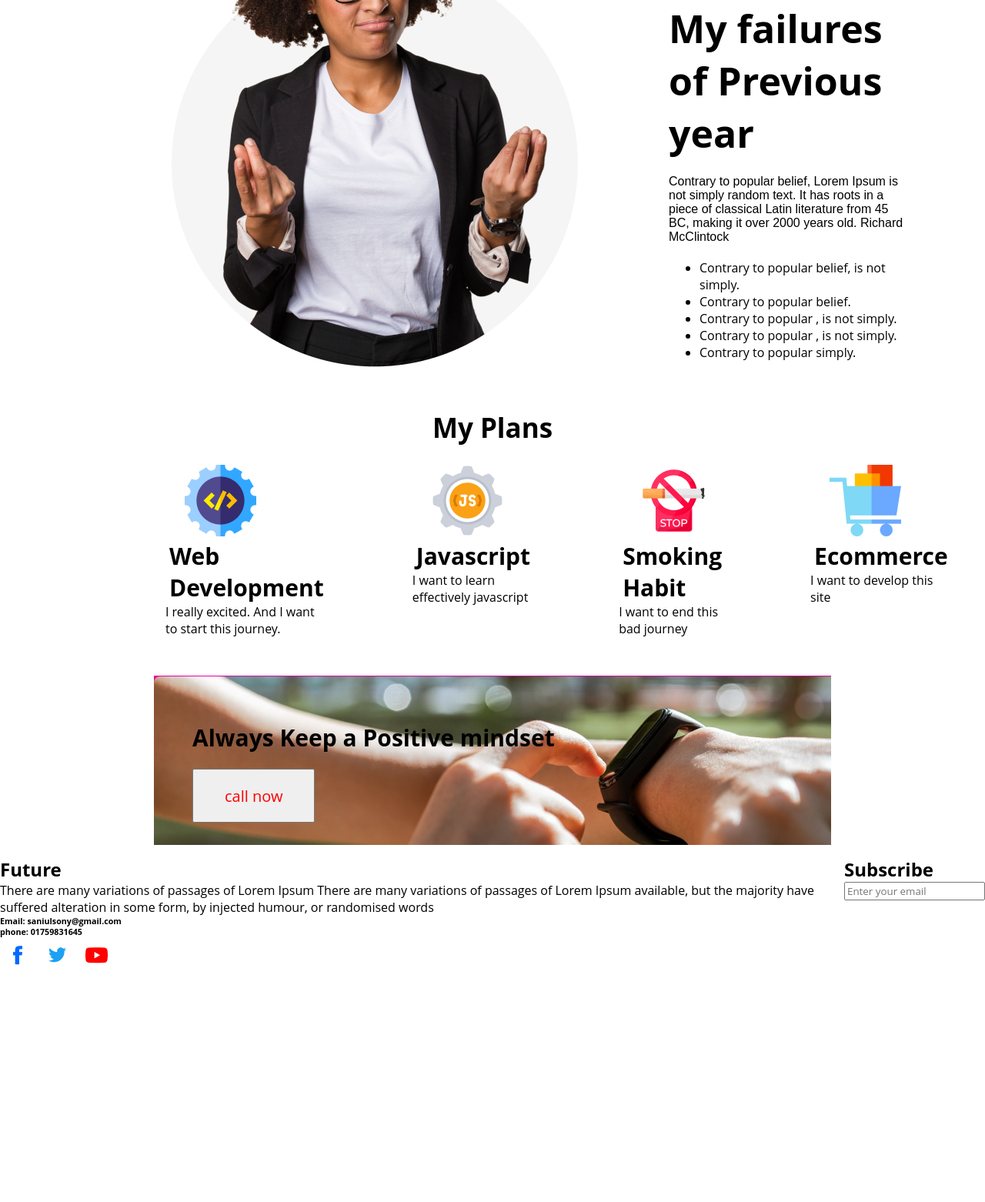
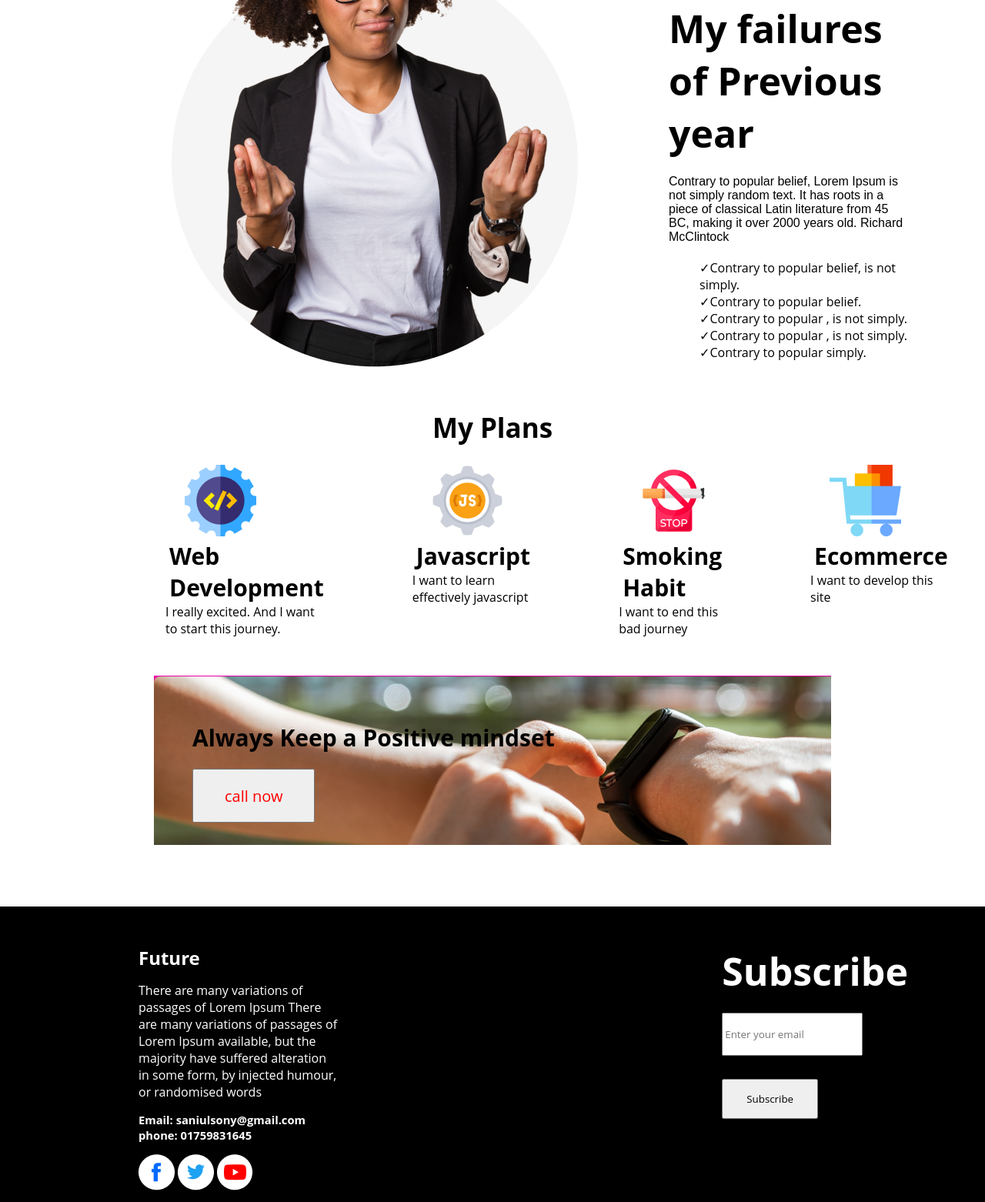
Before and after one commit to saniulsani/assignment1, a plain HTML site: page index.html in a window 1280 px wide. Shown: the part 1057-2619 px from the top of the page at 77% size. Before the commit the page ends 2327 px from the top, so only its background shows below. Drawn offline with Linux system fonts and the light colour scheme; files whose address does not match are found by name.

Commit message:
full complete

```diff
--- a/index.html
+++ b/index.html
@@ -35,11 +35,11 @@
     </P>
     <nav >
         <ul>
-            <li>Contrary to popular belief, is not simply.</li>
-            <li>Contrary to popular belief.</li>
-            <li>Contrary to popular , is not simply.</li>
-            <li>Contrary to popular , is not simply.</li>
-            <li>Contrary to popular simply.</li>
+            <li class="list">Contrary to popular belief, is not simply.</li>
+            <li class="list">Contrary to popular belief.</li>
+            <li class="list">Contrary to popular , is not simply.</li>
+            <li class="list">Contrary to popular , is not simply.</li>
+            <li class="list">Contrary to popular simply.</li>
         </ul>
     </nav>
     </header>
@@ -92,14 +92,16 @@
    <section>
        <div class="main-classes">
         <div class="contact">
-            <h1>Future</h1>
-            <p>There are many variations of passages of Lorem Ipsum
+            <h1 class="aa">Future</h1>
+            <p class="bb">There are many variations of passages of Lorem Ipsum
             There are many variations of passages of Lorem Ipsum
             available, but the majority have suffered alteration in some
             form, by injected humour, or randomised words</p>
 
+           <div class="cc">
             <h6>Email: saniulsony@gmail.com</h6>
             <h6>phone: 01759831645</h6>
+           </div>
             <a href="">
                 <img src="images/icons/fb.png" alt="">
             </a>
@@ -110,11 +112,12 @@
                 <img src="images/icons/youtube.png" alt="">
             </a>
         </div>
-        <div>
-            <h2>Subscribe</h2>
+        <div class="contact-2">
+            <h2 class="aaa">Subscribe</h2>
             <form action="">
                 <input type="email" name="" id="" placeholder="Enter your email">
             </form>
+            <button class="ccc">Subscribe</button>
         </div>
        </div>
    </section>
--- a/stylles.css
+++ b/stylles.css
@@ -55,6 +55,13 @@
     padding-bottom: 20px;
     font-family:sans-serif;
 }
+ul {
+    list-style: none;
+  }
+ul li:before {
+    content: '✓';
+
+  }
 
 /* section 4 */
 
@@ -87,7 +94,8 @@
 /* section 4 */
 
 .tittlle{
-    margin: 50px 200px 15px 200px;
+    margin-bottom: ;
+    margin: 50px 200px 80px 200px;
     /* background: linear-gradient(images);  */
     /* background-image: linear-gradient( #75); */
     background-image: url("../new-year-new-me/images/watch.png"), linear-gradient(#eb01a5, #d13531);
@@ -115,7 +123,42 @@
 /* section 5 */
 .main-classes{
     display: flex;
+    background-color: black;
+}
+.contact{
+    margin: 50px 500px 10px 180px ;
+    color: white;
 }
 .contact a{
     text-decoration: none;
 }
+.aa{
+  padding-bottom: 15px;
+}
+.bb{
+    padding-bottom: 15px;
+}
+.cc{
+    padding-bottom: 15px;
+    font-size: 22px;
+}
+.contact-2{
+    margin-top: 50px;
+    margin-right: 100px;
+    color: white;
+}
+
+.aaa{
+    padding-bottom: 20px;
+    font-size: 50px;
+}
+
+input{
+    height: 50px;
+
+}
+
+.ccc{
+    margin-top: 30px;
+    padding: 15px 30px;
+}
```
